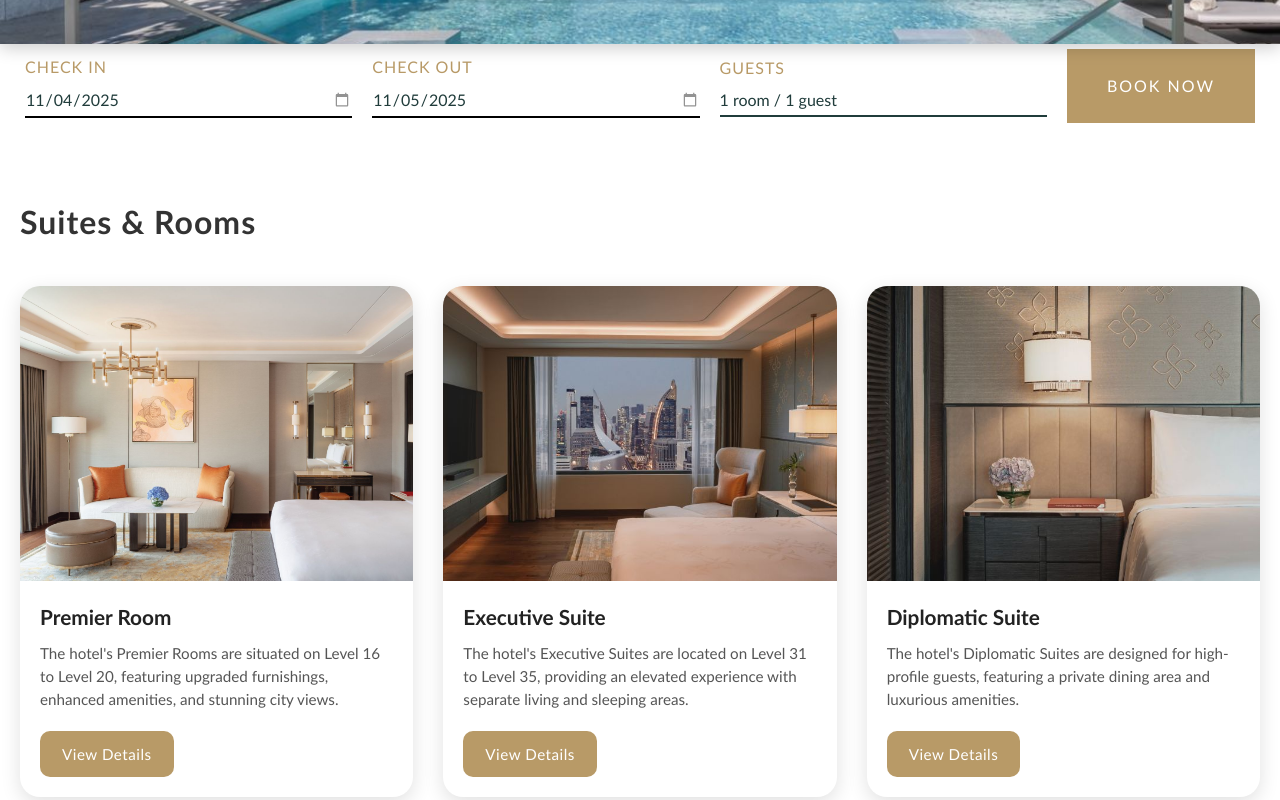
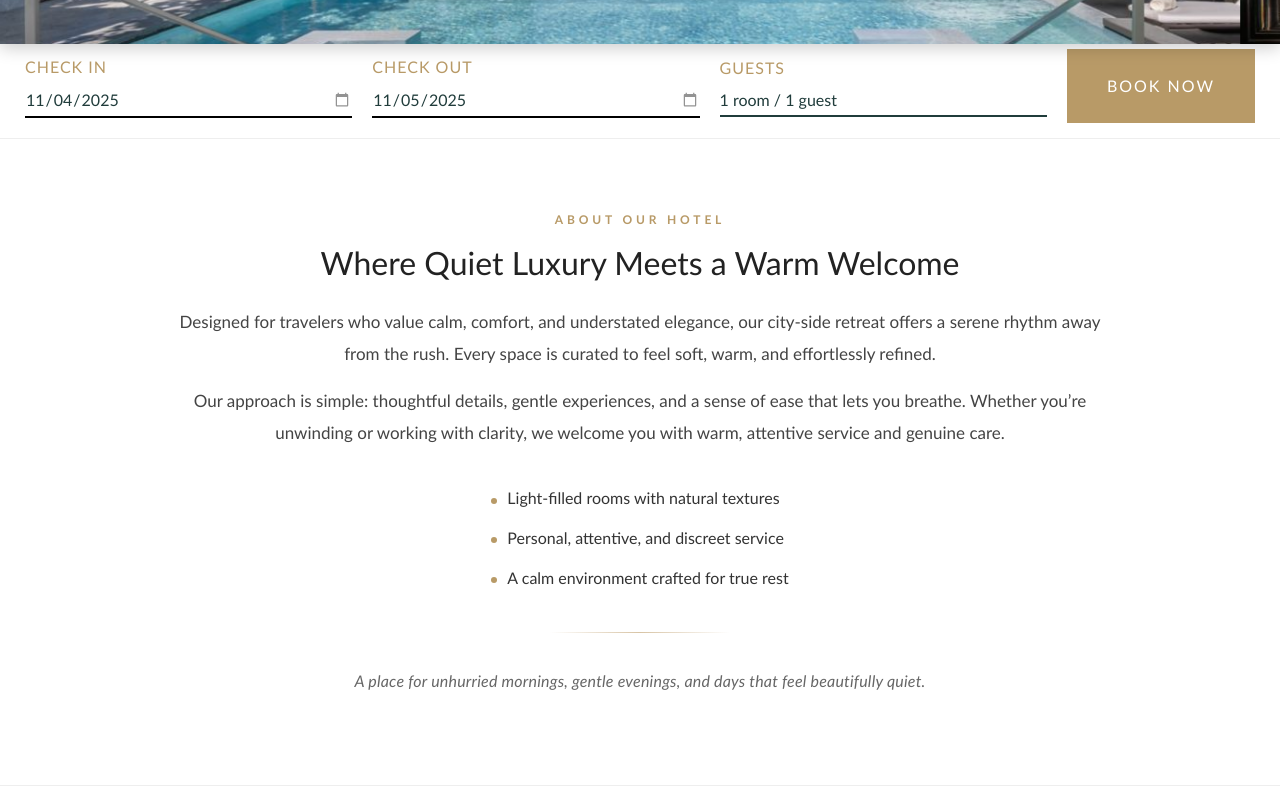
Before and after one commit to PatChirapat/Hotel-Reservation-WebApp, a React (Vite) app in the folder frontend/: page / in a window 1280 px wide. Shown: the part 580-1380 px from the top of the page. Built offline with nearby package versions, Linux system fonts and the light colour scheme.

Commit message:
about hotel component ที่อยุ่ในหน้า home แล้วก้ปรับ navbar ให้ scroll ลงมา.

```diff
--- /dev/null
+++ b/frontend/src/components/About.jsx
@@ -0,0 +1,54 @@
+import React, { useEffect } from "react";
+import "../ui/About.css";
+
+export default function About() {
+  useEffect(() => {
+    const els = document.querySelectorAll(".about .reveal");
+    if (!els.length) return;
+
+    const io = new IntersectionObserver(
+      entries => {
+        entries.forEach(entry => {
+          if (entry.isIntersecting) {
+            entry.target.classList.add("in");
+            io.unobserve(entry.target);  // โชว์ครั้งเดียว
+          }
+        });
+      },
+      { threshold: 0.12 } // เห็น ~12% ก็เริ่มโชว์
+    );
+
+    els.forEach(el => io.observe(el));
+    return () => io.disconnect();
+  }, []);
+
+  return (
+    <section id="about" className="about">
+      <div className="about__wrap">
+        <div className="about__eyebrow reveal" style={{ "--d": "60ms" }}>ABOUT OUR HOTEL</div>
+        <h2 className="about__title reveal" style={{ "--d": "160ms" }}>
+          Where Quiet Luxury Meets a Warm Welcome
+        </h2>
+        <p className="about__desc reveal" style={{ "--d": "260ms" }}>
+          Designed for travelers who value calm, comfort, and understated elegance,
+          our city-side retreat offers a serene rhythm away from the rush.
+          Every space is curated to feel soft, warm, and effortlessly refined.
+        </p>
+        <p className="about__desc reveal" style={{ "--d": "360ms" }}>
+          Our approach is simple: thoughtful details, gentle experiences, and a sense
+          of ease that lets you breathe. Whether you’re unwinding or working with
+          clarity, we welcome you with warm, attentive service and genuine care.
+        </p>
+        <ul className="about__points reveal" style={{ "--d": "460ms" }}>
+          <li>Light-filled rooms with natural textures</li>
+          <li>Personal, attentive, and discreet service</li>
+          <li>A calm environment crafted for true rest</li>
+        </ul>
+        <div className="about__line reveal" style={{ "--d": "560ms" }} />
+        <p className="about__tagline reveal" style={{ "--d": "660ms" }}>
+          A place for unhurried mornings, gentle evenings, and days that feel beautifully quiet.
+        </p>
+      </div>
+    </section>
+  );
+}
--- a/frontend/src/pages/Home.jsx
+++ b/frontend/src/pages/Home.jsx
@@ -6,6 +6,7 @@ import "../ui/Home.css";
 import Navbar from '../components/Navbar';
 import Carousel from '../components/Carousel';
 import BookingBar from '../components/BookingBar';
+import About from '../components/About';
 import Roomlist from '../components/Roomlist';
 import FacilityComp from '../components/FacilityComp';
 import Footer from '../components/Footer';
@@ -33,27 +34,24 @@ function Home() {
   return (
     <div className="home-container">
       <Navbar />
-
-      {/* หมุดให้เมนู "Home" เลื่อนมาบนสุด */}
-      <div id="home" />
-
-      {/* ถ้ามี About อยู่ในหน้านี้ สามารถเลื่อนได้ด้วยการวางหมุดไว้ก่อนคอมโพเนนต์/บล็อกที่ต้องการ */}
-      <div id="about" />
+      <div id="home"></div>
 
       <Carousel />
       <BookingBar />
 
-      {/* เมนู Rooms & Suites จะเลื่อนมาที่นี่ */}
+      <section id="about">
+        <About />
+      </section>
+
       <section id="rooms">
         <Roomlist />
       </section>
 
-      {/* เมนู Facilities จะเลื่อนมาที่นี่ */}
       <section id="facilities">
         <FacilityComp />
       </section>
 
-      <section id= "reviews">
+      <section id="reviews">
         <Reviews />
       </section>
 
--- /dev/null
+++ b/frontend/src/ui/About.css
@@ -0,0 +1,106 @@
+/* Centered, quiet-luxury typography */
+.about {
+    padding: 72px 0;
+    background: #fff;
+    border-top: 1px solid #eee;
+    border-bottom: 1px solid #eee;
+    font-family: 'Optima','URW Classico','Palatino Linotype','Book Antiqua',serif;
+    color: #222;
+  }
+
+  .about__wrap {
+    max-width: 980px;
+    margin: 0 auto;
+    text-align: center;
+    padding: 0 18px;
+  }
+
+  /* Tiny heading */
+  .about__eyebrow {
+    letter-spacing: 0.32em;
+    font-size: 12px;
+    color: #B89A67;
+    font-weight: 600;
+    margin-bottom: 12px;
+    text-transform: uppercase;
+  }
+
+  /* Title */
+  .about__title {
+    font-size: 32px;
+    line-height: 1.35;
+    margin: 0 0 22px;
+    color: #222;
+  }
+
+  /* Paragraphs */
+  .about__desc {
+    font-size: 17px;
+    line-height: 1.9;
+    color: #444;
+    margin: 14px 0;
+  }
+
+  /* Bullets centered but left-aligned inside block */
+  .about__points {
+    list-style: none;
+    margin: 10px auto 0;
+    padding: 0;
+    display: inline-block;
+    text-align: left;
+    color: #333;
+    font-size: 16px;
+  }
+
+  .about__points li {
+    position: relative;
+    margin: 10px 0;
+    padding-left: 16px;
+    line-height: 1.85;
+  }
+
+  .about__points li::before {
+    content: "";
+    width: 6px;
+    height: 6px;
+    background: #B89A67;
+    border-radius: 50%;
+    position: absolute;
+    left: 0;
+    top: 0.9em;
+  }
+
+  /* Divider + tagline */
+  .about__line {
+    width: 180px;
+    height: 1px;
+    margin: 30px auto 16px;
+    background: linear-gradient(to right, transparent, #d8c4a5, transparent);
+  }
+
+  .about__tagline {
+    color: #666;
+    font-style: italic;
+    letter-spacing: 0.2px;
+    line-height: 4;
+    font-size: 16px;
+  }
+
+  .reveal {
+    opacity: 0;
+    transform: translateY(12px);
+    transition: opacity .6s ease, transform .6s ease;
+    transition-delay: var(--d, 0ms);  /* ดีเลย์ทีละชั้น */
+  }
+
+  .reveal.in {
+    opacity: 1;
+    transform: translateY(0);
+  }
+
+  /* Responsive */
+  @media (max-width: 720px) {
+    .about { padding: 56px 0; }
+    .about__title { font-size: 26px; }
+    .about__desc { font-size: 16px; }
+  }
--- a/frontend/src/ui/UserPage.css
+++ b/frontend/src/ui/UserPage.css
@@ -124,14 +124,14 @@
 
 .change-photo-text {
   margin-top: 8px;
-  color: #000;        /* สีดำธรรมดา */
-  font-weight: normal; /* ไม่หนา */
+  color: #000;
+  font-weight: normal;
   cursor: pointer;
   display: inline-block;
   transition: 0.25s;
 }
 
 .change-photo-text:hover {
-  color: #333;         /* hover มืดขึ้นนิดเดียว */
+  color: #333;
   text-decoration: underline;
 }
```
